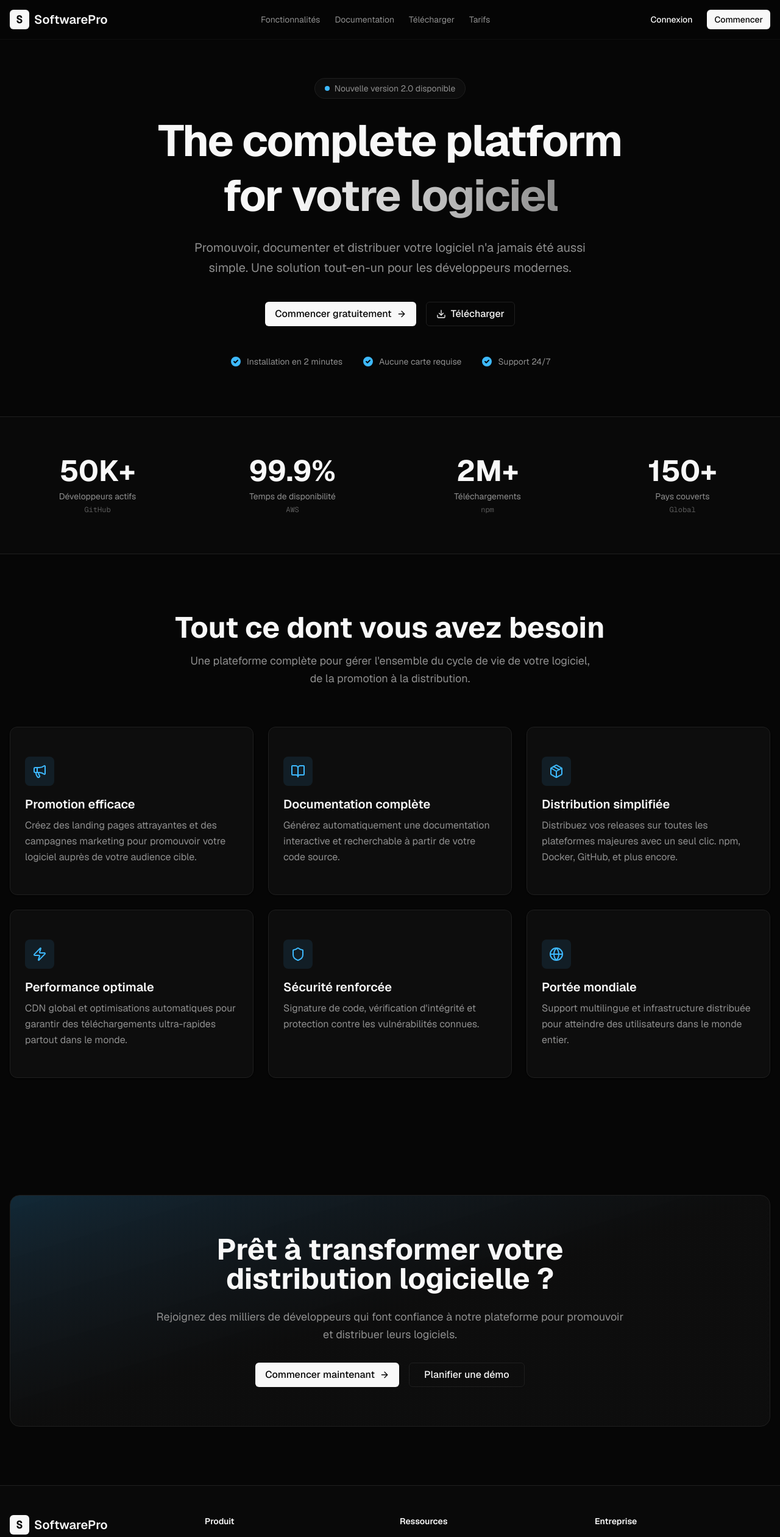
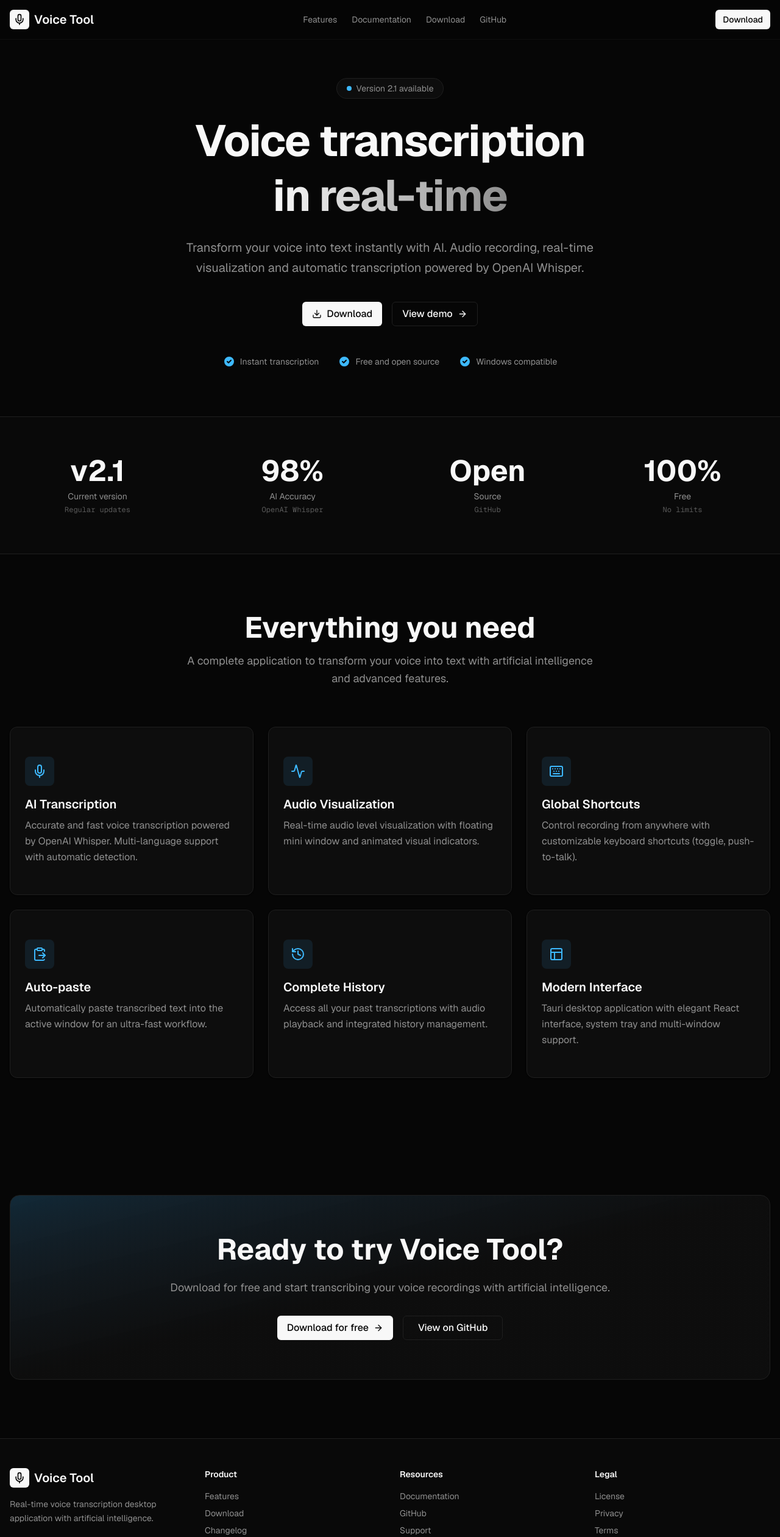
Before and after one commit to Nolyo/voice-tool-web, a Next.js app: page /en in a window 1280 px wide. Shown: the top 2521 px of the page at 61% size. Built offline with nearby package versions, Linux system fonts and the light colour scheme.

Commit message:
feat: translate all components for Voice Tool

```diff
--- a/components/cta-section.tsx
+++ b/components/cta-section.tsx
@@ -1,7 +1,12 @@
+"use client"
+
 import { Button } from "@/components/ui/button"
 import { ArrowRight } from "lucide-react"
+import { useTranslations } from "next-intl"
 
 export function CTASection() {
+  const t = useTranslations("cta")
+
   return (
     <section className="py-24">
       <div className="container mx-auto px-4">
@@ -10,19 +15,22 @@
 
           <div className="relative mx-auto max-w-3xl text-center">
             <h2 className="mb-6 text-balance text-4xl font-bold md:text-5xl">
-              Prêt à transformer votre distribution logicielle ?
+              {t("title")}
             </h2>
             <p className="mb-8 text-pretty text-lg leading-relaxed text-muted-foreground">
-              Rejoignez des milliers de développeurs qui font confiance à notre plateforme pour promouvoir et distribuer
-              leurs logiciels.
+              {t("description")}
             </p>
             <div className="flex flex-col items-center justify-center gap-4 sm:flex-row">
               <Button size="lg" className="gap-2 text-base">
-                Commencer maintenant
+                {t("ctaPrimary")}
                 <ArrowRight className="h-4 w-4" />
               </Button>
               <Button size="lg" variant="outline" className="text-base bg-transparent">
-                Planifier une démo
+                <a
+                href="https://github.com/Nolyo/voice-tool"
+                target="_blank"
+                rel="noopener noreferrer"
+                >{t("ctaSecondary")}</a>
               </Button>
             </div>
           </div>
--- a/components/features-section.tsx
+++ b/components/features-section.tsx
@@ -1,59 +1,30 @@
+"use client"
+
 import { Card, CardContent } from "@/components/ui/card"
-import { Megaphone, BookOpen, Package, Zap, Shield, Globe } from "lucide-react"
+import { Mic, Activity, Keyboard, ClipboardPaste, History, Layout } from "lucide-react"
+import { useTranslations } from "next-intl"
+
+const iconMap = [Mic, Activity, Keyboard, ClipboardPaste, History, Layout]
 
 export function FeaturesSection() {
-  const features = [
-    {
-      icon: Megaphone,
-      title: "Promotion efficace",
-      description:
-        "Créez des landing pages attrayantes et des campagnes marketing pour promouvoir votre logiciel auprès de votre audience cible.",
-    },
-    {
-      icon: BookOpen,
-      title: "Documentation complète",
-      description:
-        "Générez automatiquement une documentation interactive et recherchable à partir de votre code source.",
-    },
-    {
-      icon: Package,
-      title: "Distribution simplifiée",
-      description:
-        "Distribuez vos releases sur toutes les plateformes majeures avec un seul clic. npm, Docker, GitHub, et plus encore.",
-    },
-    {
-      icon: Zap,
-      title: "Performance optimale",
-      description:
-        "CDN global et optimisations automatiques pour garantir des téléchargements ultra-rapides partout dans le monde.",
-    },
-    {
-      icon: Shield,
-      title: "Sécurité renforcée",
-      description: "Signature de code, vérification d'intégrité et protection contre les vulnérabilités connues.",
-    },
-    {
-      icon: Globe,
-      title: "Portée mondiale",
-      description:
-        "Support multilingue et infrastructure distribuée pour atteindre des utilisateurs dans le monde entier.",
-    },
-  ]
+  const t = useTranslations("features")
+  const items = t.raw("items") as Array<{ title: string; description: string }>
 
   return (
     <section id="features" className="py-24">
       <div className="container mx-auto px-4">
         <div className="mb-16 text-center">
-          <h2 className="mb-4 text-balance text-4xl font-bold md:text-5xl">Tout ce dont vous avez besoin</h2>
+          <h2 className="mb-4 text-balance text-4xl font-bold md:text-5xl">
+            {t("heading")}
+          </h2>
           <p className="mx-auto max-w-2xl text-pretty text-lg leading-relaxed text-muted-foreground">
-            Une plateforme complète pour gérer l'ensemble du cycle de vie de votre logiciel, de la promotion à la
-            distribution.
+            {t("subheading")}
           </p>
         </div>
 
         <div className="grid gap-6 md:grid-cols-2 lg:grid-cols-3">
-          {features.map((feature, index) => {
-            const Icon = feature.icon
+          {items.map((feature, index) => {
+            const Icon = iconMap[index]
             return (
               <Card key={index} className="border-border bg-card transition-colors hover:bg-card/80">
                 <CardContent className="p-6">
--- a/components/footer.tsx
+++ b/components/footer.tsx
@@ -1,6 +1,12 @@
+"use client"
+
 import Link from "next/link"
+import { Mic } from "lucide-react"
+import { useTranslations } from "next-intl"
 
 export function Footer() {
+  const t = useTranslations("footer")
+
   return (
     <footer className="border-t border-border bg-card/50 py-12">
       <div className="container mx-auto px-4">
@@ -8,73 +14,73 @@
           <div>
             <div className="mb-4 flex items-center gap-2">
               <div className="flex h-8 w-8 items-center justify-center rounded-md bg-primary">
-                <span className="font-mono text-lg font-bold text-primary-foreground">S</span>
+                <Mic className="h-5 w-5 text-primary-foreground" />
               </div>
-              <span className="text-xl font-semibold">SoftwarePro</span>
+              <span className="text-xl font-semibold">Voice Tool</span>
             </div>
             <p className="text-sm leading-relaxed text-muted-foreground">
-              La plateforme complète pour promouvoir, documenter et distribuer votre logiciel.
+              {t("description")}
             </p>
           </div>
 
           <div>
-            <h3 className="mb-4 text-sm font-semibold">Produit</h3>
+            <h3 className="mb-4 text-sm font-semibold">{t("product.title")}</h3>
             <ul className="space-y-2 text-sm">
               <li>
-                <Link href="#" className="text-muted-foreground transition-colors hover:text-foreground">
-                  Fonctionnalités
+                <Link href="#features" className="text-muted-foreground transition-colors hover:text-foreground">
+                  {t("product.features")}
                 </Link>
               </li>
               <li>
-                <Link href="#" className="text-muted-foreground transition-colors hover:text-foreground">
-                  Tarifs
+                <Link href="#download" className="text-muted-foreground transition-colors hover:text-foreground">
+                  {t("product.download")}
                 </Link>
               </li>
               <li>
-                <Link href="#" className="text-muted-foreground transition-colors hover:text-foreground">
-                  Changelog
+                <Link href="https://github.com/Nolyo/voice-tool/blob/main/CHANGELOG.md" target="_blank" rel="noopener noreferrer" className="text-muted-foreground transition-colors hover:text-foreground">
+                  {t("product.changelog")}
                 </Link>
               </li>
             </ul>
           </div>
 
           <div>
-            <h3 className="mb-4 text-sm font-semibold">Ressources</h3>
+            <h3 className="mb-4 text-sm font-semibold">{t("resources.title")}</h3>
             <ul className="space-y-2 text-sm">
               <li>
-                <Link href="#" className="text-muted-foreground transition-colors hover:text-foreground">
-                  Documentation
+                <Link href="#docs" className="text-muted-foreground transition-colors hover:text-foreground">
+                  {t("resources.documentation")}
                 </Link>
               </li>
               <li>
-                <Link href="#" className="text-muted-foreground transition-colors hover:text-foreground">
-                  Guides
+                <Link href="https://github.com/Nolyo/voice-tool" target="_blank" rel="noopener noreferrer" className="text-muted-foreground transition-colors hover:text-foreground">
+                  {t("resources.github")}
                 </Link>
               </li>
               <li>
-                <Link href="#" className="text-muted-foreground transition-colors hover:text-foreground">
-                  API
+                <Link href="https://github.com/Nolyo/voice-tool/issues" target="_blank" rel="noopener noreferrer" className="text-muted-foreground transition-colors hover:text-foreground">
+                  {t("resources.support")}
                 </Link>
               </li>
             </ul>
           </div>
 
           <div>
-            <h3 className="mb-4 text-sm font-semibold">Entreprise</h3>
+            <h3 className="mb-4 text-sm font-semibold">{t("legal.title")}</h3>
             <ul className="space-y-2 text-sm">
               <li>
-                <Link href="#" className="text-muted-foreground transition-colors hover:text-foreground">
-                  À propos
+                <Link href="https://github.com/Nolyo/voice-tool/blob/main/LICENSE" target="_blank" rel="noopener noreferrer" className="text-muted-foreground transition-colors hover:text-foreground">
+                  {t("legal.license")}
                 </Link>
               </li>
               <li>
-                <Link href="#" className="text-muted-foreground transition-colors hover:text-foreground">
-                  Blog
+                <Link href="#privacy" className="text-muted-foreground transition-colors hover:text-foreground">
+                  {t("legal.privacy")}
                 </Link>
               </li>
               <li>
-                <Link href="#" className="text-muted-foreground transition-colors hover:text-foreground">
-                  Contact
+                <Link href="#terms" className="text-muted-foreground transition-colors hover:text-foreground">
+                  {t("legal.terms")}
                 </Link>
               </li>
             </ul>
@@ -82,7 +88,7 @@
         </div>
 
         <div className="mt-12 border-t border-border pt-8 text-center text-sm text-muted-foreground">
-          <p>© 2025 SoftwarePro. Tous droits réservés.</p>
+          <p>{t("copyright")}</p>
         </div>
       </div>
     </footer>
--- a/components/header.tsx
+++ b/components/header.tsx
@@ -1,38 +1,41 @@
+"use client"
+
 import Link from "next/link"
 import { Button } from "@/components/ui/button"
+import { Mic } from "lucide-react"
+import { useTranslations } from "next-intl"
 
 export function Header() {
+  const t = useTranslations("header")
+
   return (
     <header className="fixed top-0 left-0 right-0 z-50 border-b border-border/40 bg-background/80 backdrop-blur-sm">
       <div className="container mx-auto flex h-16 items-center justify-between px-4">
         <Link href="/" className="flex items-center gap-2">
           <div className="flex h-8 w-8 items-center justify-center rounded-md bg-primary">
-            <span className="font-mono text-lg font-bold text-primary-foreground">S</span>
+            <Mic className="h-5 w-5 text-primary-foreground" />
           </div>
-          <span className="text-xl font-semibold">SoftwarePro</span>
+          <span className="text-xl font-semibold">Voice Tool</span>
         </Link>
 
         <nav className="hidden items-center gap-6 md:flex">
           <Link href="#features" className="text-sm text-muted-foreground transition-colors hover:text-foreground">
-            Fonctionnalités
+            {t("nav.features")}
           </Link>
           <Link href="#docs" className="text-sm text-muted-foreground transition-colors hover:text-foreground">
-            Documentation
+            {t("nav.docs")}
           </Link>
           <Link href="#download" className="text-sm text-muted-foreground transition-colors hover:text-foreground">
-            Télécharger
+            {t("nav.download")}
           </Link>
-          <Link href="#pricing" className="text-sm text-muted-foreground transition-colors hover:text-foreground">
-            Tarifs
+          <Link href="https://github.com/Nolyo/voice-tool" target="_blank" rel="noopener noreferrer" className="text-sm text-muted-foreground transition-colors hover:text-foreground">
+            {t("nav.github")}
           </Link>
         </nav>
 
         <div className="flex items-center gap-3">
-          <Button variant="ghost" size="sm" asChild>
-            <Link href="/login">Connexion</Link>
-          </Button>
           <Button size="sm" asChild>
-            <Link href="/signup">Commencer</Link>
+            <Link href="#download">{t("cta")}</Link>
           </Button>
         </div>
       </div>
--- a/components/hero-section.tsx
+++ b/components/hero-section.tsx
@@ -18,29 +18,28 @@
               <span className="absolute inline-flex h-full w-full animate-ping rounded-full bg-accent opacity-75"></span>
               <span className="relative inline-flex h-2 w-2 rounded-full bg-accent"></span>
             </span>
-            <span className="text-muted-foreground">Nouvelle version 2.0 disponible</span>
+            <span className="text-muted-foreground">{t("badge")}</span>
           </div>
 
           <h1 className="mb-6 text-balance text-5xl font-bold leading-tight tracking-tight md:text-7xl">
             {t("title")}{" "}
             <span className="bg-gradient-to-r from-foreground to-muted-foreground bg-clip-text text-transparent">
-              votre logiciel
+              {t("titleHighlight")}
             </span>
           </h1>
 
           <p className="mx-auto mb-10 max-w-2xl text-pretty text-lg leading-relaxed text-muted-foreground md:text-xl">
-            Promouvoir, documenter et distribuer votre logiciel n'a jamais été aussi simple. Une solution tout-en-un
-            pour les développeurs modernes.
+            {t("description")}
           </p>
 
           <div className="flex flex-col items-center justify-center gap-4 sm:flex-row">
             <Button size="lg" className="gap-2 text-base">
-              Commencer gratuitement
-              <ArrowRight className="h-4 w-4" />
+              <Download className="h-4 w-4" />
+              {t("ctaDownload")}
             </Button>
             <Button size="lg" variant="outline" className="gap-2 text-base bg-transparent">
-              <Download className="h-4 w-4" />
-              Télécharger
+              {t("ctaDemo")}
+              <ArrowRight className="h-4 w-4" />
             </Button>
           </div>
 
@@ -53,7 +52,7 @@
                   clipRule="evenodd"
                 />
               </svg>
-              <span>Installation en 2 minutes</span>
+              <span>{t("feature1")}</span>
             </div>
             <div className="flex items-center gap-2">
               <svg className="h-5 w-5 text-accent" fill="currentColor" viewBox="0 0 20 20">
@@ -63,7 +62,7 @@
                   clipRule="evenodd"
                 />
               </svg>
-              <span>Aucune carte requise</span>
+              <span>{t("feature2")}</span>
             </div>
             <div className="flex items-center gap-2">
               <svg className="h-5 w-5 text-accent" fill="currentColor" viewBox="0 0 20 20">
@@ -73,7 +72,7 @@
                   clipRule="evenodd"
                 />
               </svg>
-              <span>Support 24/7</span>
+              <span>{t("feature3")}</span>
             </div>
           </div>
         </div>
--- a/components/stats-section.tsx
+++ b/components/stats-section.tsx
@@ -1,36 +1,20 @@
+"use client"
+
+import { useTranslations } from "next-intl"
+
 export function StatsSection() {
-  const stats = [
-    {
-      value: "50K+",
-      label: "Développeurs actifs",
-      company: "GitHub",
-    },
-    {
-      value: "99.9%",
-      label: "Temps de disponibilité",
-      company: "AWS",
-    },
-    {
-      value: "2M+",
-      label: "Téléchargements",
-      company: "npm",
-    },
-    {
-      value: "150+",
-      label: "Pays couverts",
-      company: "Global",
-    },
-  ]
+  const t = useTranslations("stats")
+  const items = t.raw("items") as Array<{ value: string; label: string; description: string }>
 
   return (
     <section className="border-y border-border bg-card/50 py-16">
       <div className="container mx-auto px-4">
         <div className="grid grid-cols-2 gap-8 md:grid-cols-4">
-          {stats.map((stat, index) => (
+          {items.map((stat, index) => (
             <div key={index} className="text-center">
               <div className="mb-2 text-4xl font-bold md:text-5xl">{stat.value}</div>
               <div className="mb-1 text-sm text-muted-foreground">{stat.label}</div>
-              <div className="text-xs font-mono text-muted-foreground/60">{stat.company}</div>
+              <div className="text-xs font-mono text-muted-foreground/60">{stat.description}</div>
             </div>
           ))}
         </div>
--- a/messages/en.json
+++ b/messages/en.json
@@ -1,5 +1,104 @@
 {
   "hero": {
-    "title": "The complete platform for"
+    "badge": "Version 2.1 available",
+    "title": "Voice transcription",
+    "titleHighlight": "in real-time",
+    "description": "Transform your voice into text instantly with AI. Audio recording, real-time visualization and automatic transcription powered by OpenAI Whisper.",
+    "ctaDownload": "Download",
+    "ctaDemo": "View demo",
+    "feature1": "Instant transcription",
+    "feature2": "Free and open source",
+    "feature3": "Windows compatible"
+  },
+  "cta": {
+    "title": "Ready to try Voice Tool?",
+    "description": "Download for free and start transcribing your voice recordings with artificial intelligence.",
+    "ctaPrimary": "Download for free",
+    "ctaSecondary": "View on GitHub"
+  },
+  "features": {
+    "heading": "Everything you need",
+    "subheading": "A complete application to transform your voice into text with artificial intelligence and advanced features.",
+    "items": [
+      {
+        "title": "AI Transcription",
+        "description": "Accurate and fast voice transcription powered by OpenAI Whisper. Multi-language support with automatic detection."
+      },
+      {
+        "title": "Audio Visualization",
+        "description": "Real-time audio level visualization with floating mini window and animated visual indicators."
+      },
+      {
+        "title": "Global Shortcuts",
+        "description": "Control recording from anywhere with customizable keyboard shortcuts (toggle, push-to-talk)."
+      },
+      {
+        "title": "Auto-paste",
+        "description": "Automatically paste transcribed text into the active window for an ultra-fast workflow."
+      },
+      {
+        "title": "Complete History",
+        "description": "Access all your past transcriptions with audio playback and integrated history management."
+      },
+      {
+        "title": "Modern Interface",
+        "description": "Tauri desktop application with elegant React interface, system tray and multi-window support."
+      }
+    ]
+  },
+  "header": {
+    "nav": {
+      "features": "Features",
+      "docs": "Documentation",
+      "download": "Download",
+      "github": "GitHub"
+    },
+    "cta": "Download"
+  },
+  "footer": {
+    "description": "Real-time voice transcription desktop application with artificial intelligence.",
+    "product": {
+      "title": "Product",
+      "features": "Features",
+      "download": "Download",
+      "changelog": "Changelog"
+    },
+    "resources": {
+      "title": "Resources",
+      "documentation": "Documentation",
+      "github": "GitHub",
+      "support": "Support"
+    },
+    "legal": {
+      "title": "Legal",
+      "license": "License",
+      "privacy": "Privacy",
+      "terms": "Terms"
+    },
+    "copyright": "© 2025 Voice Tool. All rights reserved."
+  },
+  "stats": {
+    "items": [
+      {
+        "value": "v2.1",
+        "label": "Current version",
+        "description": "Regular updates"
+      },
+      {
+        "value": "98%",
+        "label": "AI Accuracy",
+        "description": "OpenAI Whisper"
+      },
+      {
+        "value": "Open",
+        "label": "Source",
+        "description": "GitHub"
+      },
+      {
+        "value": "100%",
+        "label": "Free",
+        "description": "No limits"
+      }
+    ]
   }
 }
--- a/messages/fr.json
+++ b/messages/fr.json
@@ -1,5 +1,104 @@
 {
   "hero": {
-    "title": "La plateforme complète pour"
+    "badge": "Version 2.1 disponible",
+    "title": "Transcription vocale",
+    "titleHighlight": "en temps réel",
+    "description": "Transformez votre voix en texte instantanément avec l'IA. Enregistrement audio, visualisation en temps réel et transcription automatique via OpenAI Whisper.",
+    "ctaDownload": "Télécharger",
+    "ctaDemo": "Voir la démo",
+    "feature1": "Transcription instantanée",
+    "feature2": "Gratuit et open source",
+    "feature3": "Compatible Windows"
+  },
+  "cta": {
+    "title": "Prêt à essayer Voice Tool ?",
+    "description": "Téléchargez gratuitement et commencez à transcrire vos enregistrements vocaux avec l'intelligence artificielle.",
+    "ctaPrimary": "Télécharger gratuitement",
+    "ctaSecondary": "Voir sur GitHub"
+  },
+  "features": {
+    "heading": "Tout ce dont vous avez besoin",
+    "subheading": "Une application complète pour transformer votre voix en texte avec l'intelligence artificielle et des fonctionnalités avancées.",
+    "items": [
+      {
+        "title": "Transcription IA",
+        "description": "Transcription vocale précise et rapide grâce à OpenAI Whisper. Support de plusieurs langues avec détection automatique."
+      },
+      {
+        "title": "Visualisation audio",
+        "description": "Visualisation en temps réel des niveaux audio avec mini fenêtre flottante et indicateurs visuels animés."
+      },
+      {
+        "title": "Raccourcis globaux",
+        "description": "Contrôlez l'enregistrement depuis n'importe où avec des raccourcis clavier personnalisables (toggle, push-to-talk)."
+      },
+      {
+        "title": "Auto-collage",
+        "description": "Coller automatiquement le texte transcrit dans la fenêtre active pour un flux de travail ultra-rapide."
+      },
+      {
+        "title": "Historique complet",
+        "description": "Accédez à toutes vos transcriptions passées avec lecture audio et gestion de l'historique intégrée."
+      },
+      {
+        "title": "Interface moderne",
+        "description": "Application desktop Tauri avec interface React élégante, barre système et multi-fenêtres."
+      }
+    ]
+  },
+  "header": {
+    "nav": {
+      "features": "Fonctionnalités",
+      "docs": "Documentation",
+      "download": "Télécharger",
+      "github": "GitHub"
+    },
+    "cta": "Télécharger"
+  },
+  "footer": {
+    "description": "Application desktop de transcription vocale en temps réel avec intelligence artificielle.",
+    "product": {
+      "title": "Produit",
+      "features": "Fonctionnalités",
+      "download": "Télécharger",
+      "changelog": "Notes de version"
+    },
+    "resources": {
+      "title": "Ressources",
+      "documentation": "Documentation",
+      "github": "GitHub",
+      "support": "Support"
+    },
+    "legal": {
+      "title": "Légal",
+      "license": "Licence",
+      "privacy": "Confidentialité",
+      "terms": "Conditions"
+    },
+    "copyright": "© 2025 Voice Tool. Tous droits réservés."
+  },
+  "stats": {
+    "items": [
+      {
+        "value": "v2.1",
+        "label": "Version actuelle",
+        "description": "Mise à jour régulière"
+      },
+      {
+        "value": "98%",
+        "label": "Précision IA",
+        "description": "OpenAI Whisper"
+      },
+      {
+        "value": "Open",
+        "label": "Source libre",
+        "description": "GitHub"
+      },
+      {
+        "value": "100%",
+        "label": "Gratuit",
+        "description": "Sans limite"
+      }
+    ]
   }
 }
```
